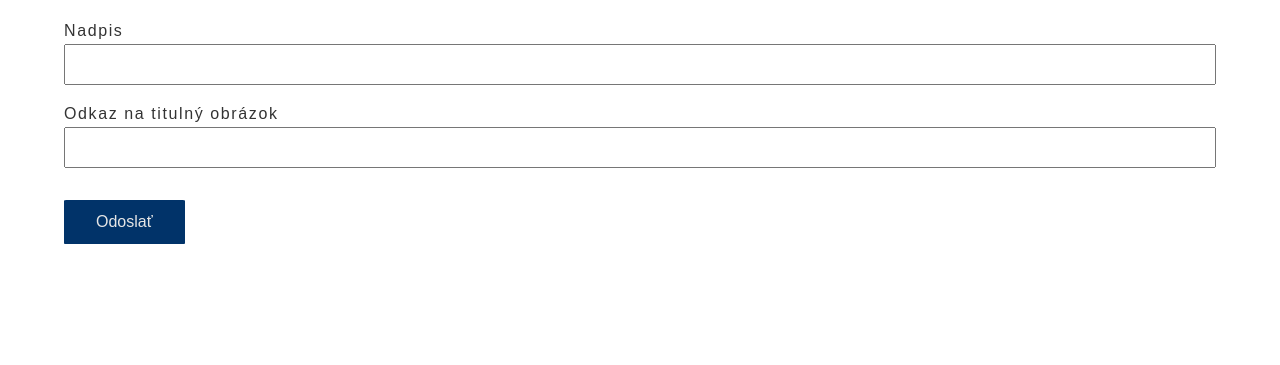
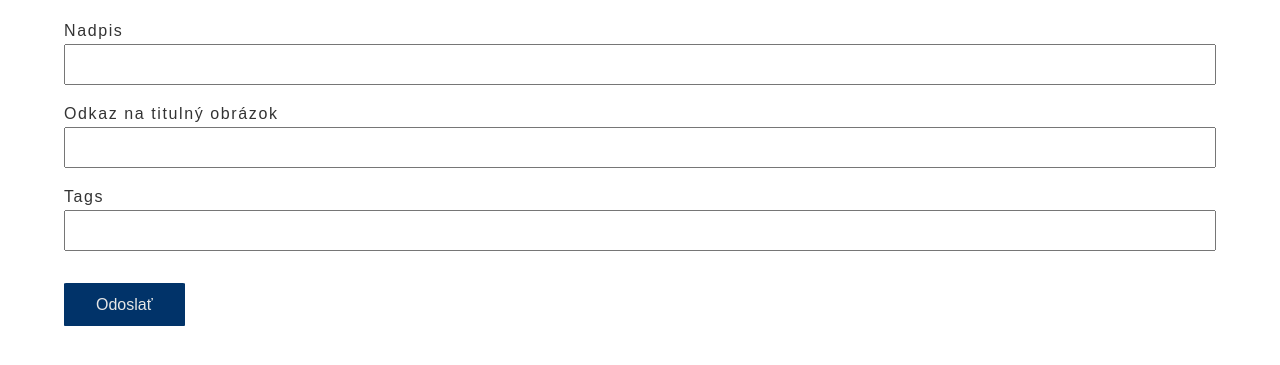
Before and after one commit to NoncommissionedRush/hvizd-sports-blog, a Flask app: page /create-post in a window 1280 px wide. Shown: the part 190-555 px from the top of the page. Run offline with Flask 2, Linux system fonts and the light colour scheme; the visitor is signed in with stand-in values (Sample User, id 1); data comes from the database, SQL or seed files in the repository; data that the repository does not hold is empty; some libraries are stand-ins or nearby versions.

Commit message:
add tags input to create-post.html

```diff
--- a/templates/create-post.html
+++ b/templates/create-post.html
@@ -24,6 +24,11 @@
         <input type="text" name='title-img' value='{{post_to_edit.title_img if post_to_edit and post_to_edit.title_img != default_post_img}}'>
       </div>
 
+      <div class="my-1">
+        <label for="post-tags">Tags</label>
+        <input type="text" name="post-tags" value="{{tags_string if tags_string}}">
+      </div>
+
       {{ ckeditor.load() }}
       {{ ckeditor.config(name='body') }}
       {{ ckeditor.create(value=post_to_edit.body if post_to_edit)}}
```
